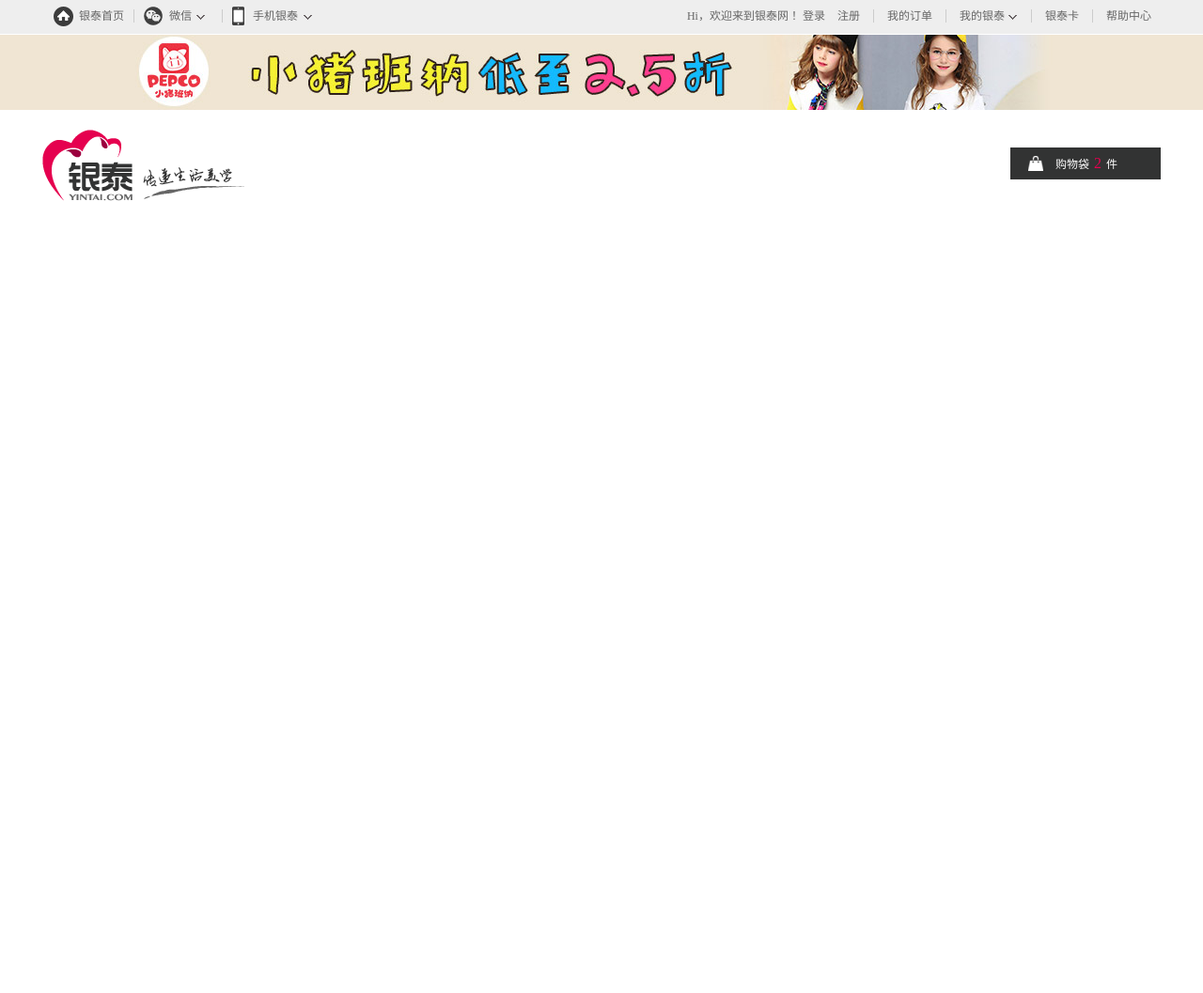
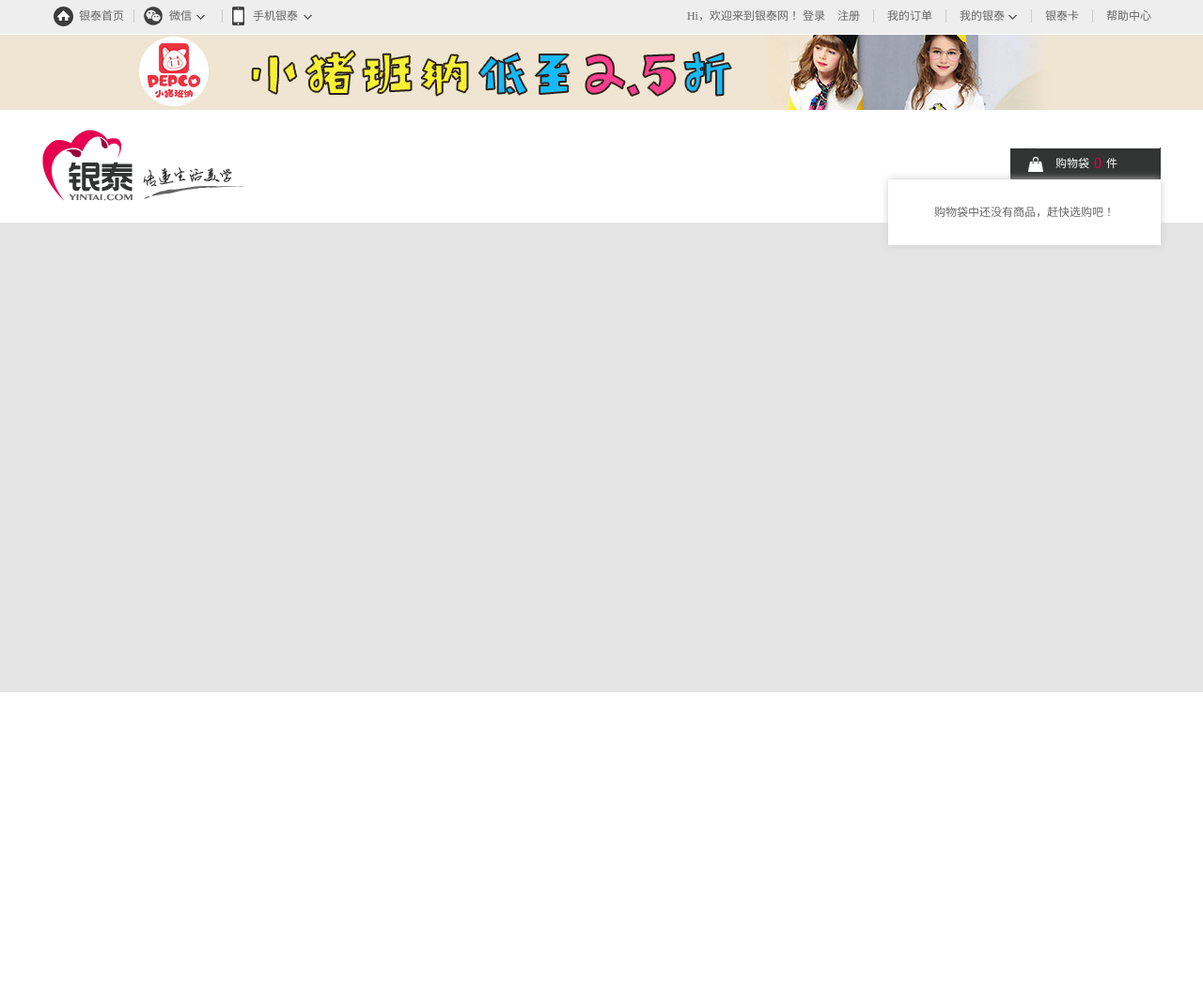
Before and after one commit to lumdzeehol/yt, a PHP site: page / in a window 1280 px wide. Shown: the whole page at 94% size. Before the commit the page ends 214 px from the top, so only its background shows below. Run offline with PHP 8.4, Linux system fonts and the light colour scheme.

Commit message:
9.1 重启

```diff
--- a/css/common.css
+++ b/css/common.css
@@ -301,7 +301,7 @@ a {
   background: url(../imgs/header-20160223.gif);
 }
 
-.yt_cart {
+.yt_minicart {
   float: right;
   margin: 40px 0 0 18px;
   width: 160px;
@@ -310,22 +310,54 @@ a {
   z-index: 10;
 }
 
-.yt_cart a {
+.yt_minicart .minishop {
   line-height: 34px;
   color: #fff;
   display: block;
-  background: url(../imgs/header-02.png) -56px -76px;
+  background: url(../imgs/header-02.png) -56px -75px;
 }
 
-.yt_cart a span {
-  display: block;
+.yt_minicart .minishop > span {
   height: 34px;
   padding-left: 48px;
 }
 
-.yt_cart a span strong {
+.yt_minicart .minishop > span span {
+  vertical-align: bottom;
   font-size: 16px;
   font-weight: normal;
   color: #E5004F;
   padding: 0 5px;
 }
+
+.yt_minicart .minibags {
+  position: absolute;
+  width: 290px;
+  right: 0;
+  top: 34px;
+  background: #fff;
+  box-shadow: 0px 0px 8px #ccc;
+}
+
+.yt_minicart .bags_nothing {
+  text-align: center;
+  line-height: 70px;
+  height: 70px;
+}
+
+.yt_minicart .bags_nothing::before {
+  content: "购物袋中还没有商品，赶快选购吧！";
+}
+
+/* main */
+#main {
+  background-color: #e5e5e5;
+  height: 500px;
+}
+
+/* footer */
+#ft {
+  box-sizing: border-box;
+  height: 320px;
+  padding-top: 30px;
+}
--- a/index.html
+++ b/index.html
@@ -93,10 +93,12 @@
                 <div id="top_main">
                     <div class="container">
                         <h1><a href="#">银泰</a></h1>
-                        <div class="yt_cart">
-                            <a href="##">
-                                <span>购物袋<strong>2</strong>件</span>
+                        <div class="yt_minicart">
+                            <a href="##" class="minishop">
+                                <span>购物袋<span class="countofminicart">0</span>件</span>
                             </a>
+                            <div class="minibags bags_nothing">
+                            </div>
                         </div>
                         <div class="search-area">
 
@@ -104,6 +106,11 @@
                     </div>
                 </div>
             </header>
+            <div id="main">
+            </div>
+            <footer id="ft">
+
+            </footer>
         </div>
     </body>
 </html>
--- a/sass/common.scss
+++ b/sass/common.scss
@@ -2,8 +2,10 @@ $black: #222222;
 $grayBlack: #323333;
 $gray: #333333;
 $top_color: #666666;
+$main_background: #e5e5e5;
 $main_font:'微软雅黑';
 $top_ftsize: 12px;
+
 
 /* 公共样式 */
 body{
@@ -270,24 +272,23 @@ a{text-decoration: none;}
         }
     }
 }
-.yt_cart{
+.yt_minicart{
     float: right;
     margin: 40px 0 0 18px;
     width: 160px;
     background-color: $grayBlack;
     position: relative;
     z-index: 10;
-    a{
+    .minishop{
         line-height: 34px;
         color:#fff;
         display: block;
-        background: url(../imgs/header-02.png) -56px -76px;
-        span{
-            display: block;
+        background: url(../imgs/header-02.png) -56px -75px;
+        >span{
             height: 34px;
             padding-left: 48px;
-            strong{
-                vertical-align: middle;
+            span{
+                vertical-align: bottom;
                 font-size: 16px;
                 font-weight: normal;
                 color: #E5004F;
@@ -295,4 +296,37 @@ a{text-decoration: none;}
             }
         }
     }
+    .minibags{
+        position: absolute;
+        width: 290px;
+        right: 0 ;
+        top: 34px;
+        background: #fff;
+        box-shadow: 0px 0px 8px #ccc;
+    }
+    .bags_nothing{
+        text-align: center;
+        line-height: 70px;
+        height: 70px;
+    }
+    .bags_nothing::before{
+        content:"购物袋中还没有商品，赶快选购吧！";
+    }
 }
+
+
+
+
+
+/* main */
+#main{
+    background-color: $main_background;
+    height: 500px;
+}
+
+/* footer */
+#ft{
+    box-sizing: border-box;
+    height: 320px;
+    padding-top: 30px;
+}
```
